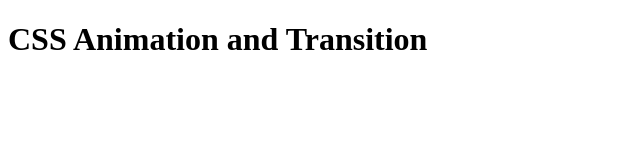
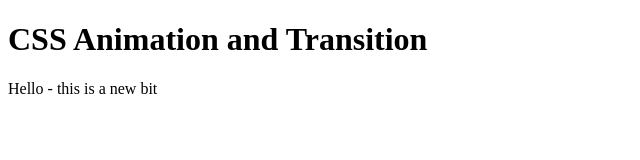
Before and after one commit to Sammio1994/wk1-project, a plain HTML site: page index.html in a window 1280 px wide. Shown: the whole page, without its empty margins (0-640 px from the left). Drawn offline with Linux system fonts and the light colour scheme.

```diff
--- a/index.html
+++ b/index.html
@@ -7,5 +7,6 @@
 </head>
 <body>
     <h1>CSS Animation and Transition</h1>
+    <p>Hello - this is a new bit</p>
 </body>
 </html>
```
